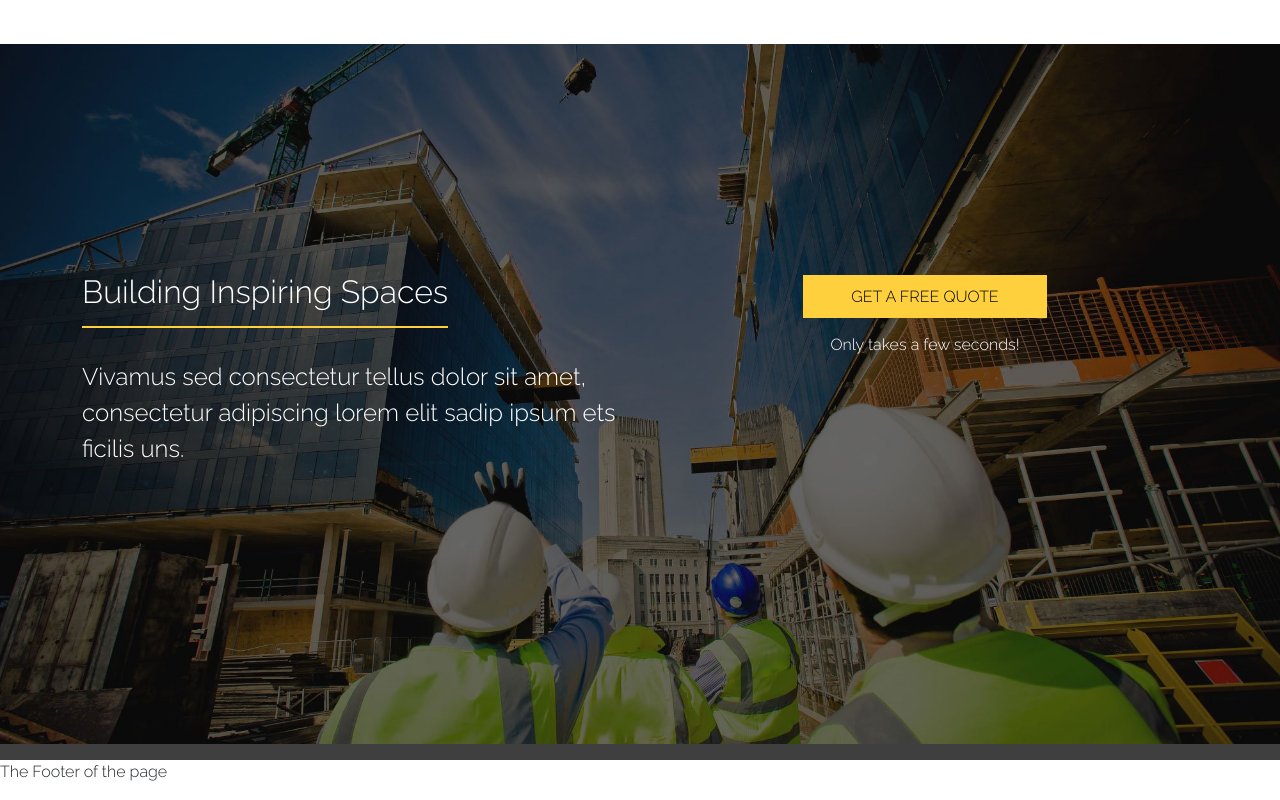
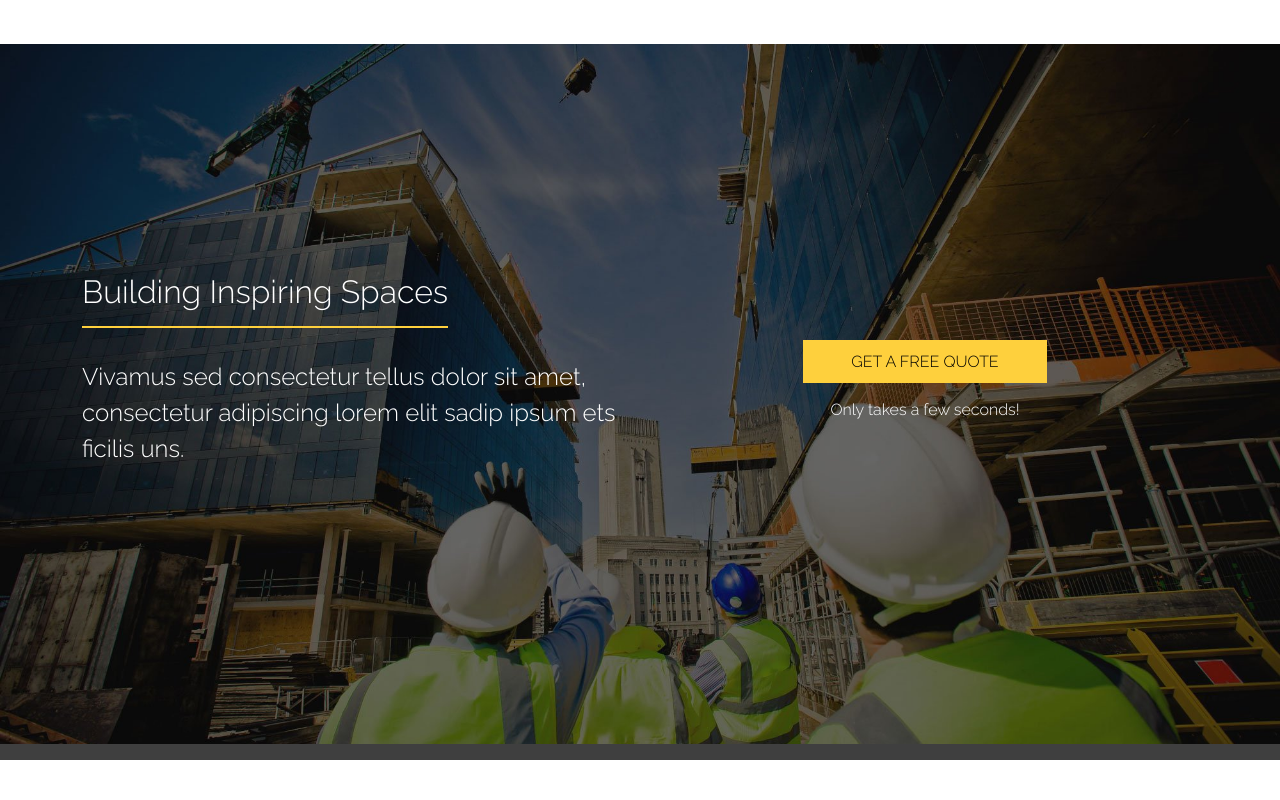
Before and after one commit to Matteogatto94/proj-html-vuejs, a Vue app: page / in a window 1280 px wide. Shown: the part 6804-7604 px from the top of the page. After the commit the page ends 7564 px from the top, so only its background shows below. Built offline with nearby package versions, Linux system fonts and the light colour scheme.

Commit message:
create 2 components of footer and fix

```diff
--- a/src/assets/scss/partials/_buildingSpaces.scss
+++ b/src/assets/scss/partials/_buildingSpaces.scss
@@ -5,6 +5,7 @@
 
 .right_building {
     line-height: 3rem;
+    align-self: center;
 }
 
 .title_building_spaces {
--- a/src/components/AppFooter.vue
+++ b/src/components/AppFooter.vue
@@ -1,11 +1,18 @@
 <script>
+import FooterUp from './FooterUp.vue'
+import FooterBottom from './FooterBottom.vue'
 export default {
-    name: 'AppFooter'
+    name: 'AppFooter',
+    components: {
+        FooterUp,
+        FooterBottom
+    }
 }
 </script>
 
 <template>
-    <p>The Footer of the page</p>
+    <FooterUp />
+    <FooterBottom />
 </template>
 
 <style lang="scss">
--- /dev/null
+++ b/src/components/FooterBottom.vue
@@ -0,0 +1,14 @@
+<script>
+export default {
+    name: 'FooterBottom'
+}
+</script>
+
+<template>
+
+
+</template>
+
+<style lang="scss" scoped>
+
+</style>
--- /dev/null
+++ b/src/components/FooterUp.vue
@@ -0,0 +1,14 @@
+<script>
+export default {
+    name: 'FooterUp'
+}
+</script>
+
+<template>
+
+
+</template>
+
+<style lang="scss" scoped>
+
+</style>
```
